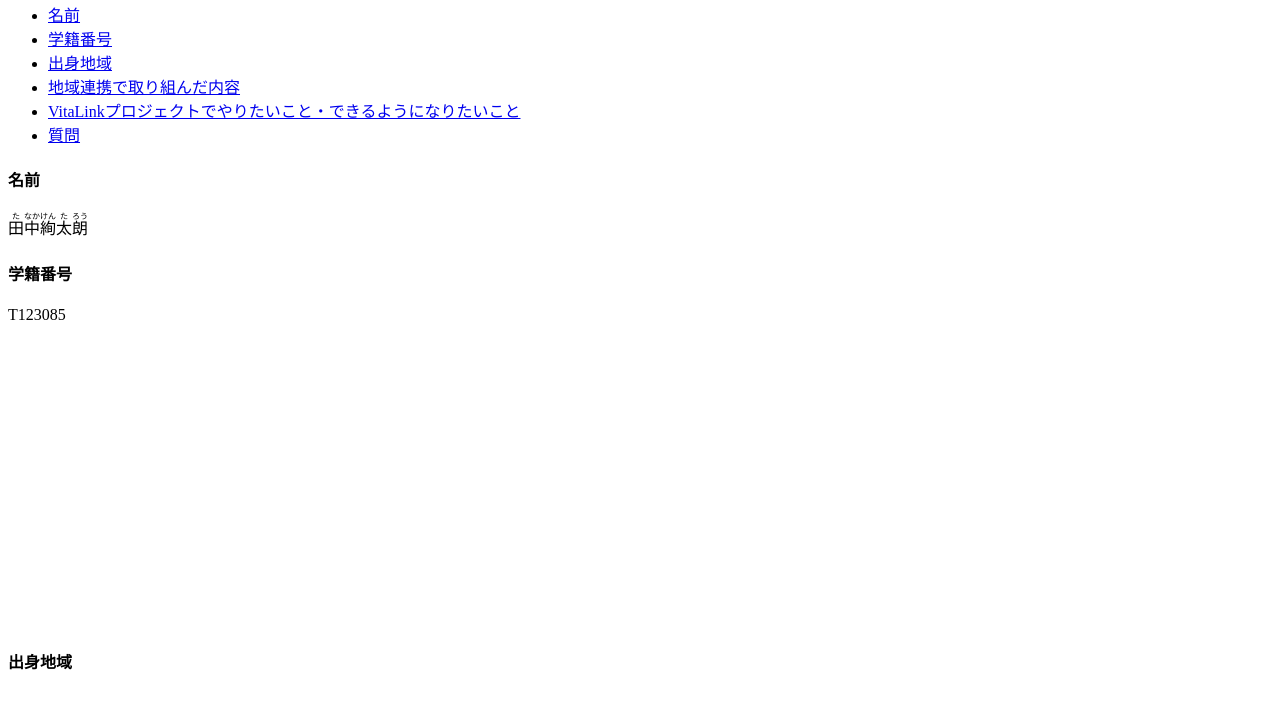
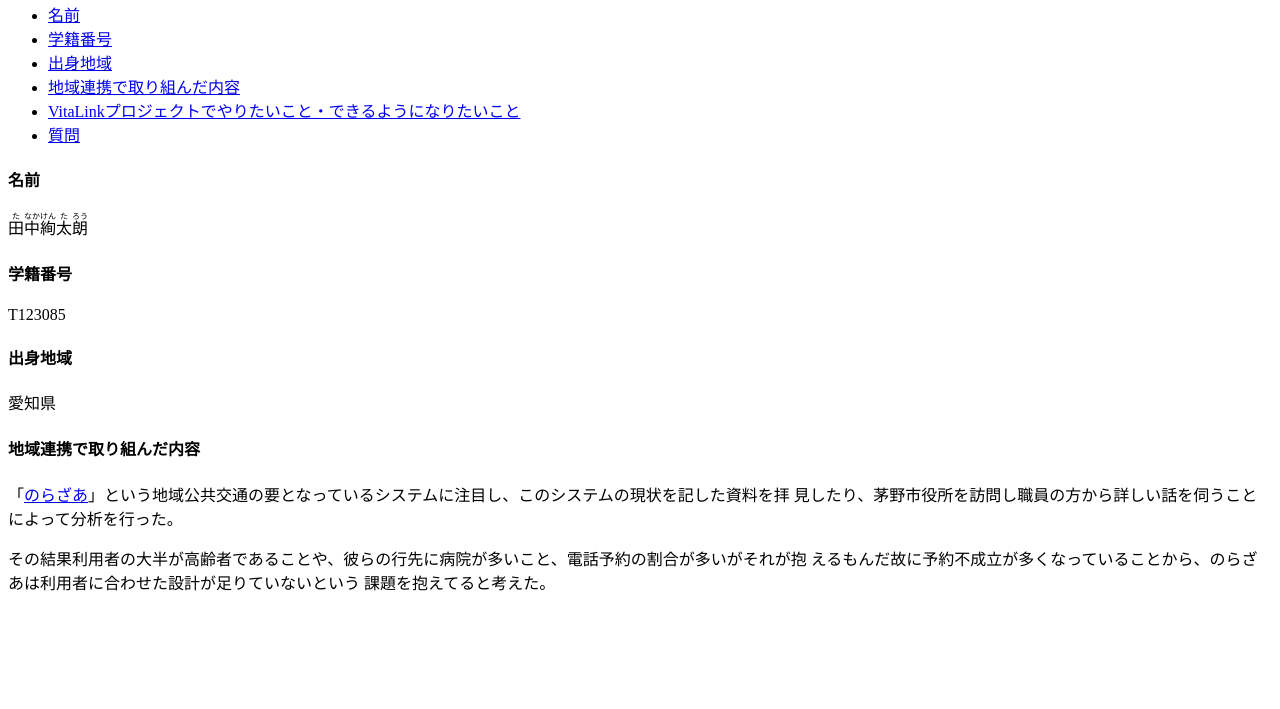
Before and after one commit to TNKNMKHI/TNKNMKHI.github.io, a plain HTML site: page index.html in a window 1280 px wide. Shown: the part 87-796 px from the top of the page. Drawn offline with Linux system fonts and the light colour scheme.

Commit message:
地域連携

```diff
--- a/index.html
+++ b/index.html
@@ -31,24 +31,24 @@
         <h4>学籍番号</h4>
         <p>T123085</p>
     </div>
-    <br>
-    <br>
-    <br>
-    <br>
-    <br>
-    <br>
-    <br>
-    <br>
-    <br>
-    <br>
-    <br>
-    <br>
-    <br>
-    <br>
-    <br>
-    <br>
     <div id="from">
         <h4>出身地域</h4>
+        <p>愛知県</p>
+    </div>
+    <div id="regional">
+        <h4>地域連携で取り組んだ内容</h4>
+        <h5></h5>
+        <p>
+            「<a href=http://city.chino.lg.jp/site/new-kotsu/>のらざあ</a>」という地域公共交通の要となっているシステムに注目し、このシステムの現状を記した資料を拝
+            見したり、茅野市役所を訪問し職員の方から詳しい話を伺うことによって分析を行った。
+        </p>
+        <p>
+            その結果利用者の大半が高齢者であることや、彼らの行先に病院が多いこと、電話予約の割合が多いがそれが抱
+            えるもんだ故に予約不成立が多くなっていることから、のらざあは利用者に合わせた設計が足りていないという
+            課題を抱えてると考えた。
+        </p>
+        </p>
+    </div>
 
 
 </body>
```
